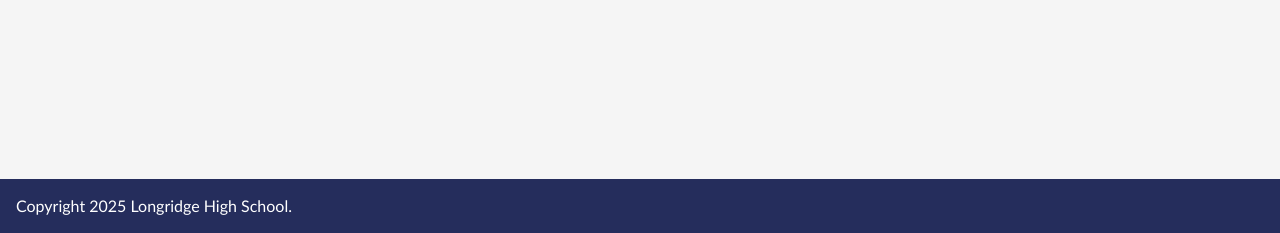
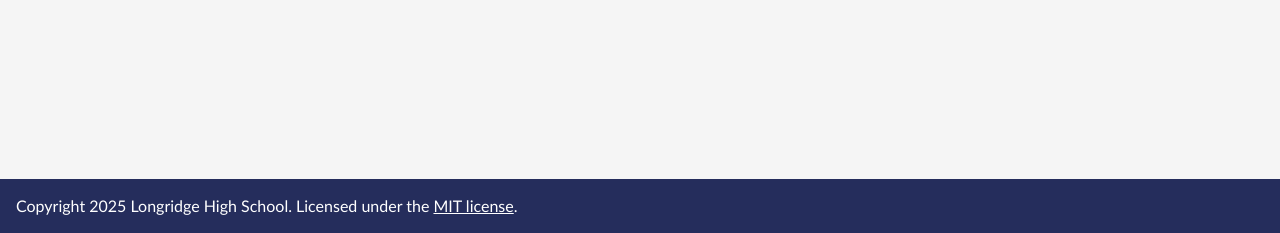
Before and after one commit to Longridge-High-School/3d-print-console, a PHP site: page / in a window 1280 px wide. Shown: the part 567-800 px from the top of the page. Run offline with PHP 8.4, Linux system fonts and the light colour scheme.

Commit message:
Extended instructions, set Actions to run on release, added a new Dockerfile to logs for development and added the MIT license.

```diff
--- a/console/css/style.css
+++ b/console/css/style.css
@@ -81,6 +81,13 @@ footer
     left: 0;
 }
 
+footer a
+{
+    color: white;
+    font-size: 1em;
+    font-family: Calibri, sans-serif;
+}
+
 tr
 {
     width: 100%;
--- a/console/index.html
+++ b/console/index.html
@@ -35,9 +35,10 @@
         </aside>
         <footer>
             <script type = "text/JavaScript">
-                document.write ("<p>Copyright " + new Date ().getFullYear () + " Longridge High School.</p>");
+                document.write ("<p>Copyright " + new Date ().getFullYear () + " Longridge High School.");
             </script>
-            <noscript><p>Copyright 2025 Longridge High School.</p></noscript>
+            <noscript><p>Copyright 2025 Longridge High School.</noscript>
+                Licensed under the <a href = 'https://raw.githubusercontent.com/Longridge-High-School/3d-print-console/refs/heads/main/LICENSE.txt'>MIT license</a>.</p>
         </footer>
     </body>
     <script type = "text/JavaScript" src = "/js/console.js"></script>
--- a/docker-compose.yaml
+++ b/docker-compose.yaml
@@ -13,7 +13,9 @@ services:
     restart: unless-stopped
 
   log:
-    build: ./logs
+    build:
+      context: ./logs
+      dockerfile: local.Dockerfile
     volumes:
       - "./data:/data"
     ports:
```
Also changed, not shown: .github/workflows/publish-console.yml, .github/workflows/publish-defaults.yml, .github/workflows/publish-logs.yml, LICENSE.txt, README.md, 1 other file.
